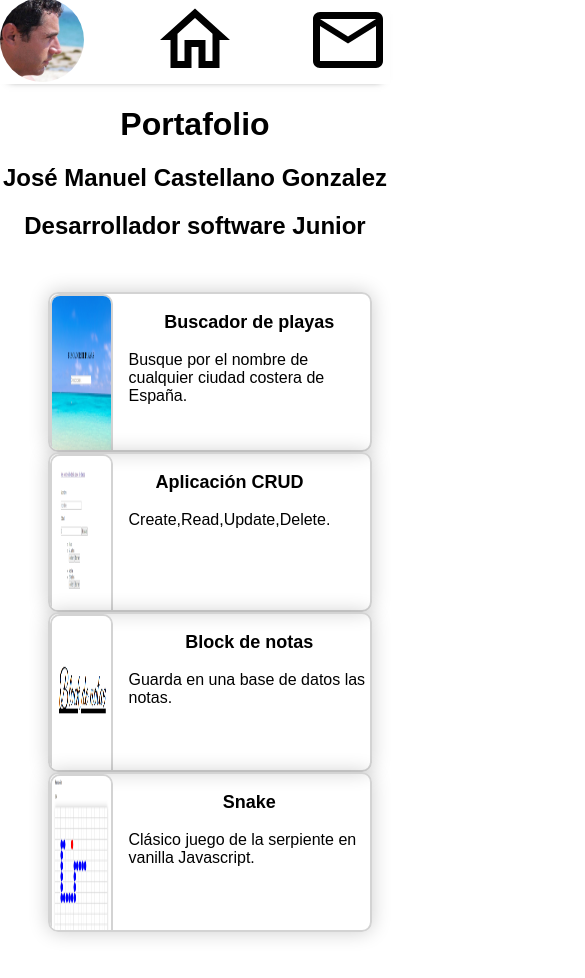
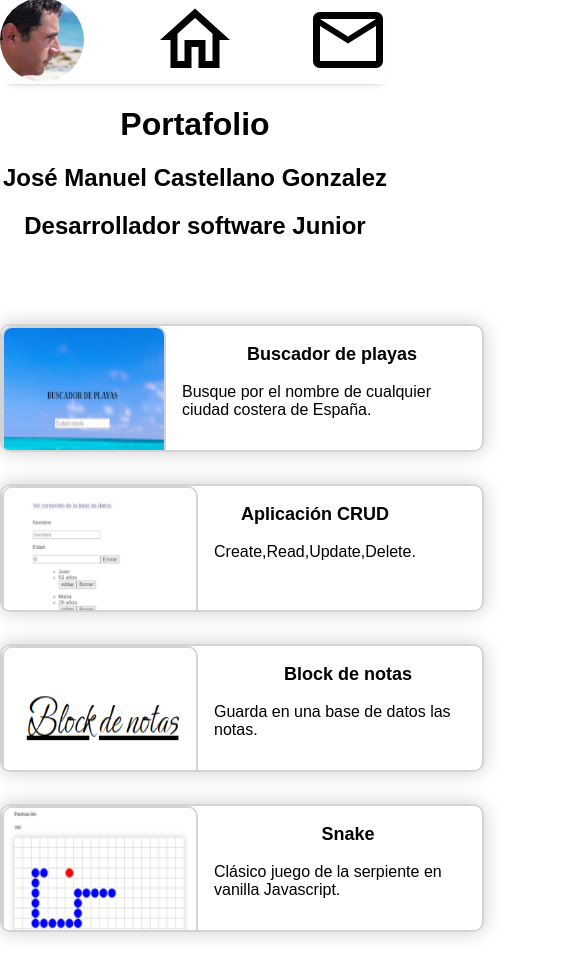
Before and after one commit to josemanuel80/hola-mundo, a React (Create React App) app: page / in a window 390 px wide. Shown: the top 978 px of the page, 585 px wide, since content can reach past the window. Built offline with nearby package versions, Linux system fonts and the light colour scheme.

Commit message:
responsive

```diff
--- a/src/style/Home.css
+++ b/src/style/Home.css
@@ -90,6 +90,30 @@ h4 {
   margin-left: 1rem;
 }
 @media screen and (max-width: 500px) {
+  .playa {
+    height: 12rem;
+    width: 10rem;
+    border: 2px solid lightgrey;
+    border-radius: 10px;
+  }
+  .snake {
+    width: 12rem;
+    height: 10rem;
+    border: 2px solid lightgrey;
+    border-radius: 10px;
+  }
+  .nota {
+    width: 12rem;
+    height: 10rem;
+    border: 2px solid lightgrey;
+    border-radius: 10px;
+  }
+  .crud {
+    width: 12rem;
+    height: 10rem;
+    border: 2px solid lightgrey;
+    border-radius: 10px;
+  }
   .wrapper {
     width: 100%;
     height: 100vh;
@@ -102,15 +126,16 @@ h4 {
     display: flex;
     flex-direction: column;
     padding-top: 2rem;
-    margin-left: -2rem;
+    margin-left: -5rem;
   }
   .cuadro {
     display: flex;
-    width: 20rem;
+    width: 30rem;
     height: 20vh;
     box-shadow: 0 0 20px 0 rgba(0, 0, 0, 0.2);
     border: 2px solid lightgrey;
     border-radius: 10px;
     overflow: hidden;
+    margin-top: 2rem;
   }
 }
```
